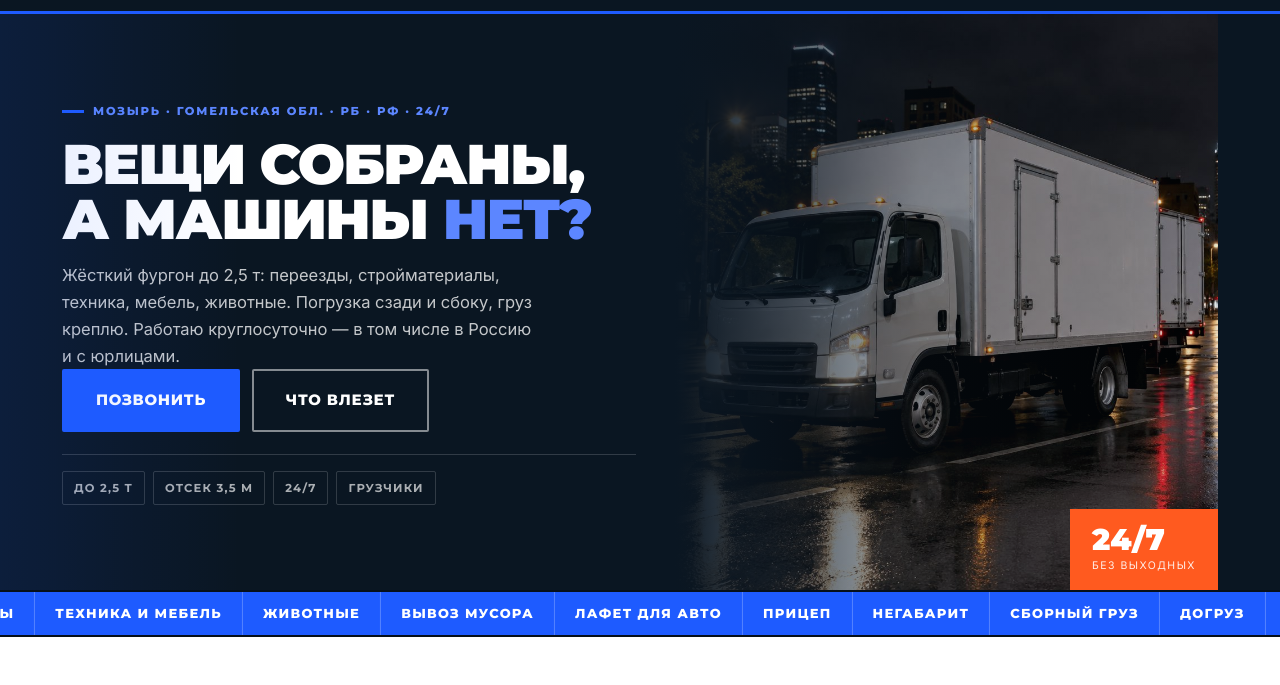
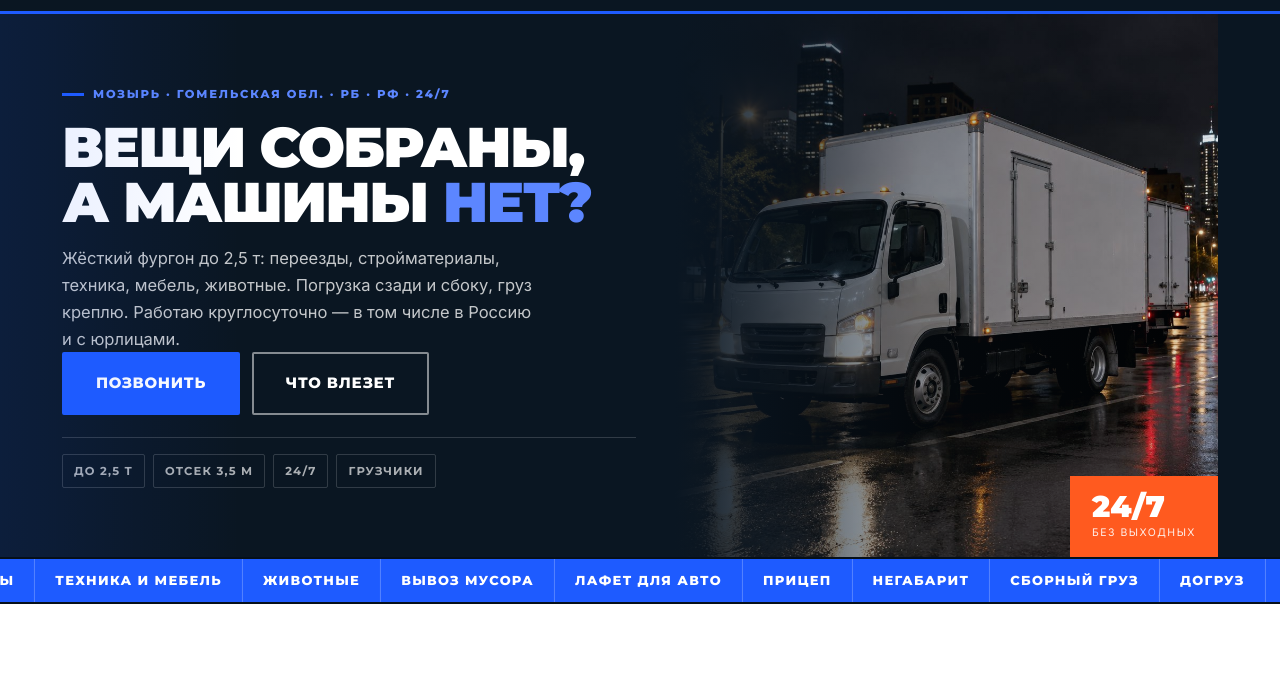
Before and after one commit to 99sitefast-ai/mitkevich-gruz-mozyr, a plain HTML site: page index.html in a window 1280 px wide. Shown: the part 63-748 px from the top of the page. Drawn offline with Linux system fonts and the light colour scheme.

Commit message:
Hero: компактный первый экран, не на всю высоту

```diff
--- a/assets/css/style.css
+++ b/assets/css/style.css
@@ -60,8 +60,8 @@ p{margin:0}
 
 /* ---------- герой ---------- */
 .hero{position:relative;background:var(--ink);color:#fff;overflow:hidden}
-.hero-in{display:grid;grid-template-columns:1.06fr .94fr;min-height:min(72vh,620px)}
-.hero-txt{display:flex;flex-direction:column;justify-content:center;padding:clamp(28px,4vw,54px) clamp(18px,3vw,44px) clamp(28px,4vw,48px) 0;position:relative;z-index:3}
+.hero-in{display:grid;grid-template-columns:1.06fr .94fr;min-height:0;align-items:stretch}
+.hero-txt{display:flex;flex-direction:column;justify-content:center;padding:clamp(30px,3.6vw,46px) clamp(18px,3vw,44px) clamp(30px,3.6vw,44px) 0;position:relative;z-index:3}
 .hero-txt::before{content:'';position:absolute;left:-12vw;top:0;bottom:0;width:26vw;background:linear-gradient(90deg,rgba(30,91,255,.16),transparent);pointer-events:none}
 .kick{display:inline-flex;align-items:center;gap:9px;font-family:var(--disp);font-weight:800;font-size:11.5px;letter-spacing:.16em;text-transform:uppercase;color:var(--blue-l)}
 .kick::before{content:'';width:22px;height:3px;background:var(--blue)}
@@ -71,7 +71,7 @@ p{margin:0}
 .hero-facts{display:flex;flex-wrap:wrap;gap:8px;margin-top:22px;padding-top:16px;border-top:1px solid var(--line-w)}
 .hero-facts span{font-family:var(--disp);font-weight:700;font-size:11.5px;letter-spacing:.1em;text-transform:uppercase;color:rgba(255,255,255,.66);padding:7px 11px;border:1px solid var(--line-w);border-radius:2px}
 .hero-media{position:relative;overflow:hidden}
-.hero-media img{width:100%;height:100%;object-fit:cover;object-position:center 60%;filter:saturate(.9) contrast(1.05)}
+.hero-media img{width:100%;height:100%;min-height:100%;object-fit:cover;object-position:center 60%;filter:saturate(.9) contrast(1.05)}
 .hero-media::after{content:'';position:absolute;inset:0;background:linear-gradient(90deg,var(--ink) 0%,rgba(10,22,34,.35) 45%,rgba(10,22,34,.1) 100%)}
 .hero-tag{position:absolute;right:0;bottom:0;z-index:4;background:var(--orange);color:#fff;padding:16px 22px;display:flex;flex-direction:column;gap:2px}
 .hero-tag b{font-family:var(--disp);font-weight:900;font-size:30px;line-height:1}
--- a/index.html
+++ b/index.html
@@ -1,6 +1,6 @@
 <!doctype html><html lang="ru"><head><meta charset="utf-8"><meta name="viewport" content="width=device-width, initial-scale=1">
 <title>Грузоперевозки Мозырь 24/7 — фургон до 2,5 т | ИП Миткевич</title><meta name="description" content="Грузоперевозки в Мозыре круглосуточно: переезды, стройматериалы, техника, животные, вывоз мусора, лафет и прицеп. Жёсткий кузов до 2,5 т, погрузка сзади и сбоку, по РБ и в Россию."><meta name="theme-color" content="#0A1622">
-<link rel="icon" href="assets/img/favicon.svg" type="image/svg+xml"><link rel="stylesheet" href="assets/css/style.css?v=1"></head><body>
+<link rel="icon" href="assets/img/favicon.svg" type="image/svg+xml"><link rel="stylesheet" href="assets/css/style.css?v=2"></head><body>
 <header class="site-head"><div class="wrap head-in">
 <a class="brand" href="index.html"><svg class="brand-mark" viewBox="0 0 40 40" aria-hidden="true"><rect width="40" height="40" rx="4" fill="#0F2233"/><rect x="4" y="13" width="21" height="14" rx="1.5" fill="none" stroke="#5C86FF" stroke-width="2.4"/><path d="M25 17h6l4 4.5V27h-10z" fill="none" stroke="#5C86FF" stroke-width="2.4" stroke-linejoin="round"/><circle cx="11" cy="29" r="2.6" fill="#1E5BFF"/><circle cx="30" cy="29" r="2.6" fill="#1E5BFF"/><rect x="4" y="7" width="9" height="3" fill="#FF5A1F"/></svg><span class="brand-txt"><b>Миткевич</b><span>грузоперевозки · Мозырь · 24/7</span></span></a>
 <nav class="nav" id="nav"><a href="uslugi.html">Услуги</a><a href="pereezd.html">Переезды</a><a href="lafet.html">Лафет и прицеп</a><a href="parametry.html">Габариты</a><a href="kontakty.html">Контакты</a></nav>
```
Also changed, not shown: 404.html (+1 -1 lines), kak-rabotaem.html (+1 -1 lines), kontakty.html (+1 -1 lines), lafet.html (+1 -1 lines), parametry.html (+1 -1 lines), pereezd.html (+1 -1 lines), uslugi.html (+1 -1 lines).
